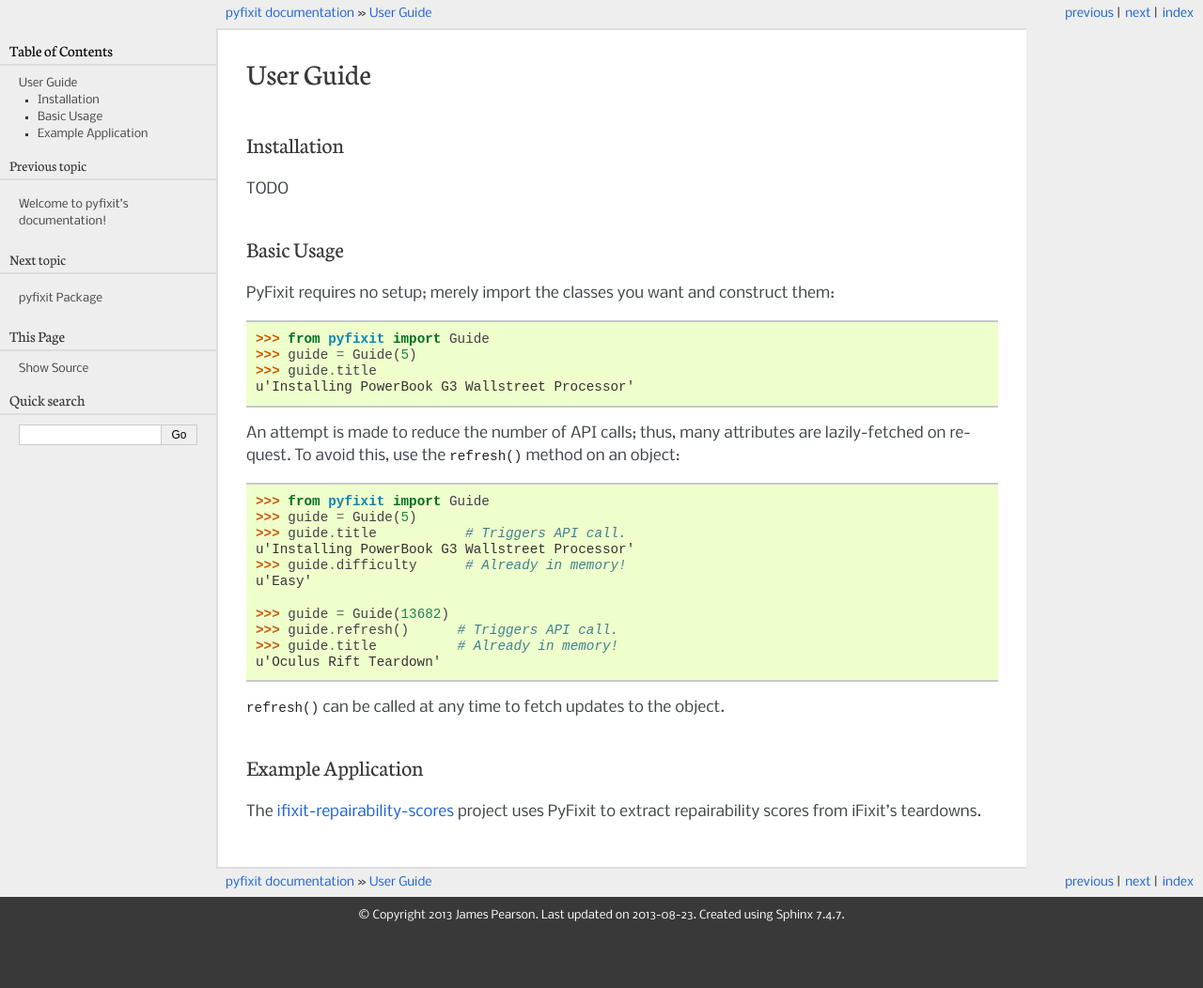
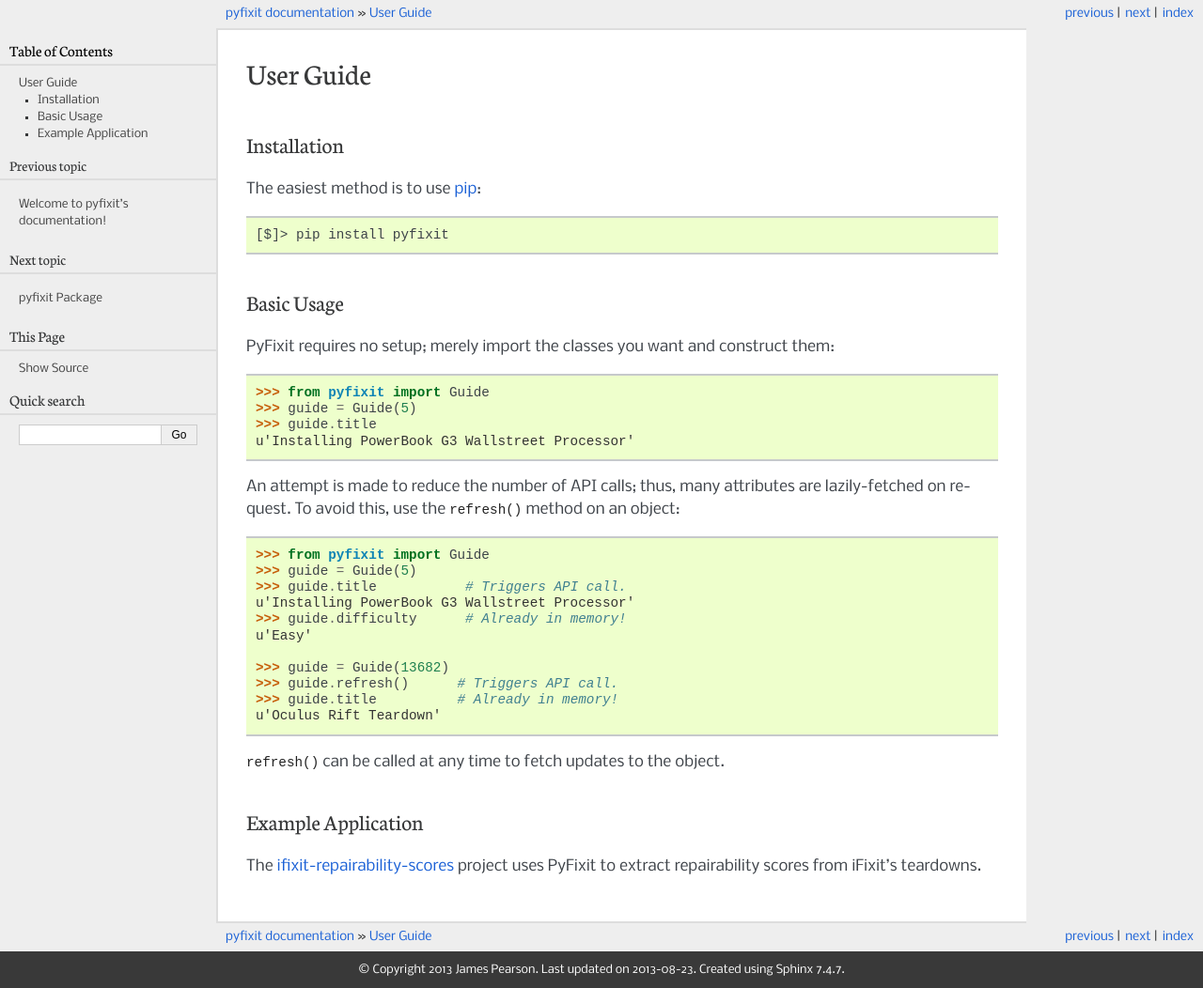
Before and after one commit to xiongchiamiov/pyfixit, a Sphinx documentation site: the page built from docs/user_guide.rst, in a window 1280 px wide. Shown: the whole page at 94% size. Built offline with Sphinx 7.4.7, drawn with Linux system fonts in a browser that asks for light colours; the version number could not be read and is left out; before the commit the page ends 994 px from its top, so only the background shows below that.

Commit message:
Docs: update installation instructions.

```diff
--- a/docs/user_guide.rst
+++ b/docs/user_guide.rst
@@ -4,7 +4,11 @@ User Guide
 Installation
 ------------
 
-TODO
+The easiest method is to use `pip`_::
+
+   [$]> pip install pyfixit
+
+.. _pip: http://www.pip-installer.org/en/latest/
 
 Basic Usage
 -----------
```
